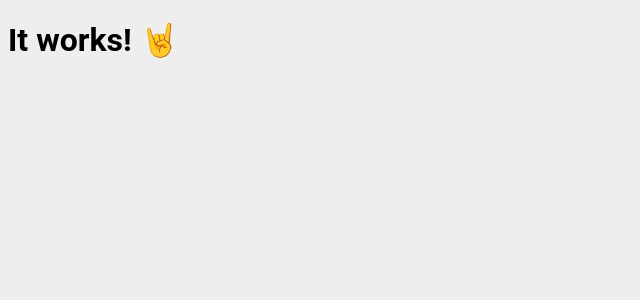
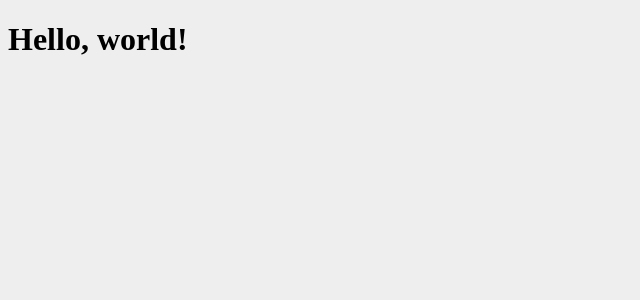
Before and after one commit to alexej3ajtsev/simple-react-boilerplate, a React app: page / in a window 1280 px wide. Shown: the top 300 px of the page, without its empty margins (0-640 px from the left). Built offline with nearby package versions, Linux system fonts and the light colour scheme.

Commit message:
add sass

```diff
--- a/index.html
+++ b/index.html
@@ -9,6 +9,5 @@
 <body>
     <div id="calc">
     </div>
-    <script src="bundle.js"></script>
 </body>
 </html>
--- a/package.json
+++ b/package.json
@@ -4,7 +4,7 @@
   "description": "",
   "main": "./src/index.js",
   "scripts": {
-    "start": "webpack && webpack-dev-server --config ./webpack.config.js --mode development"
+    "start": "rm -rf dist && webpack && webpack-dev-server --config ./webpack.config.js --mode development"
   },
   "keywords": [],
   "author": "",
@@ -16,7 +16,9 @@
     "babel-loader": "^8.0.5",
     "css-loader": "^2.1.1",
     "html-webpack-plugin": "^3.2.0",
+    "node-sass": "^4.12.0",
     "react-hot-loader": "^4.8.4",
+    "sass-loader": "^7.1.0",
     "style-loader": "^0.23.1",
     "webpack": "^4.30.0",
     "webpack-cli": "^3.3.1",
--- a/src/components/App/App.css
+++ /dev/null
@@ -1,4 +0,0 @@
-body {
-    font-family: Roboto, sans-serif;
-    background-color: #eee;
-}
--- a/src/components/App/App.js
+++ b/src/components/App/App.js
@@ -1,6 +1,14 @@
-import React from 'react';
-import './App.css'
+import React, {Component} from 'react';
+import './App.sass'
 
-const App = () => <h1>It works! 🤘</h1>
+class App extends Component {
+    constructor(props) {
+        super(props)
+    }
+    render() {
+        return <h1>Hello, world!</h1>
+    }
+}
+
 
 export default App
--- /dev/null
+++ b/src/components/App/App.sass
@@ -0,0 +1,2 @@
+body
+    background-color: #eee
--- a/webpack.config.js
+++ b/webpack.config.js
@@ -6,6 +6,14 @@ module.exports = {
   entry: './src/index.js',
   module: {
     rules: [
+      {
+          test: /\.(scss|sass)$/,
+          use: [
+              "style-loader", // creates style nodes from JS strings
+              "css-loader", // translates CSS into CommonJS
+              "sass-loader" // compiles Sass to CSS, using Node Sass by default
+          ]
+      },
       {
         test: /\.(js|jsx)$/,
         exclude: /node_modules/,
```
Also changed, not shown: 2 other files (tests, documents, lock files or other folders).
